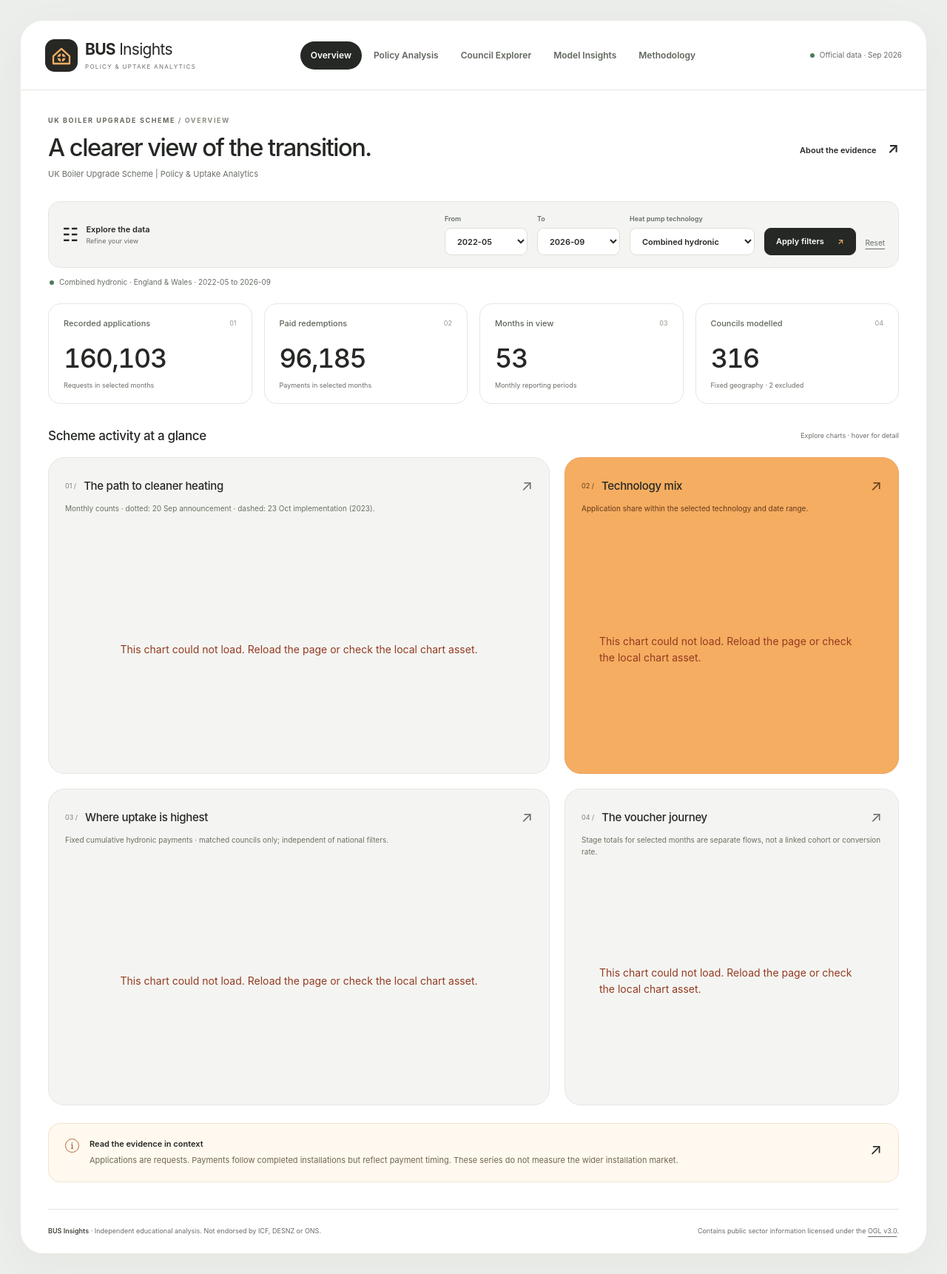
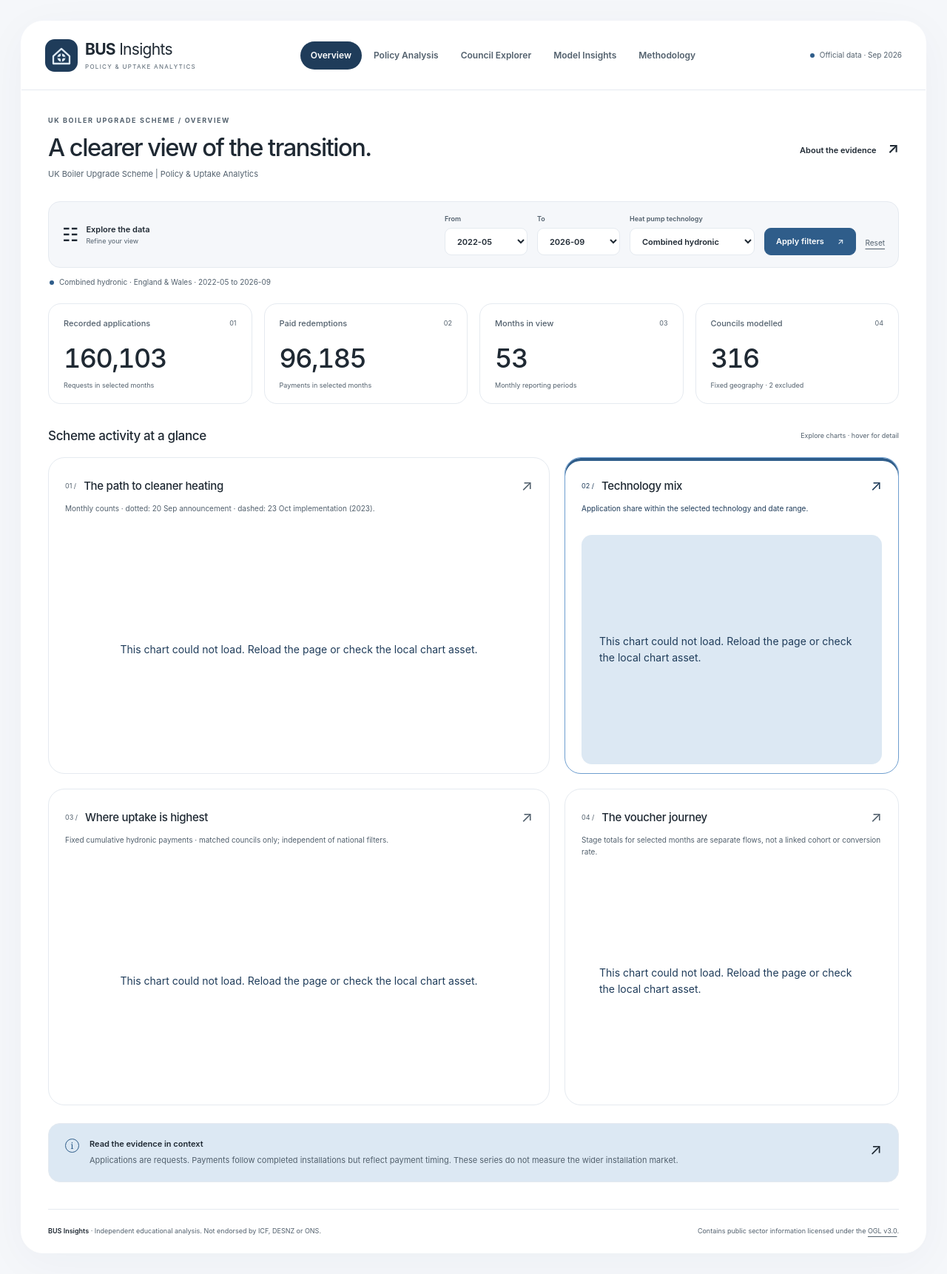
Before and after one commit to AyushSinghRaghuwanshi/uk-boiler-upgrade-scheme-analysis, a Flask app: page / in a window 1280 px wide. Shown: the whole page at 74% size. Run offline with Flask 3, Linux system fonts and the light colour scheme; some libraries are stand-ins or nearby versions.

Commit message:
Refine dashboard with accessible blue colour palette

```diff
--- a/dashboard/static/css/dashboard.css
+++ b/dashboard/static/css/dashboard.css
@@ -1,8 +1,9 @@
 @charset "UTF-8";
 :root {
-  --page: #eceeeb; --surface: #fff; --panel: #f4f5f2; --ink: #252824;
-  --muted: #676e65; --border: #e4e7e0; --orange: #ef9d52; --orange-deep: #a44c15;
-  --radius: 22px; --space: 24px; --shadow: 0 12px 60px #2934260a;
+  --page: #F5F7FA; --surface: #FFFFFF; --panel: #F5F7FA; --ink: #1F2933;
+  --muted: #52606D; --border: #E5EAF0; --primary: #2F5D8A; --dark-blue: #1F3C5A;
+  --light-blue: #DCE8F3; --soft-blue: #6E9ECF;
+  --radius: 22px; --space: 24px; --shadow: 0 12px 60px #1f3c5a0a;
   font-family: Inter, "Segoe UI", -apple-system, BlinkMacSystemFont, Arial, sans-serif;
   color: var(--ink); font-synthesis: none;
 }
@@ -11,7 +12,7 @@ body { margin: 0; padding: 28px; background: var(--page); font-size: 14px; line-
 a { color: inherit; text-underline-offset: 4px; }
 button, input, select { font: inherit; }
 button, select, a { -webkit-tap-highlight-color: transparent; }
-:focus-visible { outline: 3px solid #925020; outline-offset: 4px; }
+:focus-visible { outline: 3px solid var(--primary); outline-offset: 4px; }
 .skip-link { position: fixed; left: 24px; top: -100px; z-index: 50; padding: 12px; background: var(--ink); color: white; }
 .skip-link:focus { top: 12px; }
 .app-shell { max-width: 1540px; margin: auto; background: var(--surface); border: 1px solid #fff; border-radius: 30px; box-shadow: var(--shadow); overflow: hidden; }
@@ -21,15 +22,15 @@ button, select, a { -webkit-tap-highlight-color: transparent; }
 .brand-light { font-weight: 400; }
 .brand small { display: block; font-size: 8px; letter-spacing: 1.3px; margin-top: 5px; color: var(--muted); }
 nav { display: flex; align-items: center; justify-content: center; flex: 1; gap: 2px; }
-nav a { white-space: nowrap; text-decoration: none; color: #5f665d; padding: 10px 14px; border-radius: 25px; font-size: 12px; font-weight: 600; transition: background .18s ease, color .18s ease; }
+nav a { white-space: nowrap; text-decoration: none; color: var(--muted); padding: 10px 14px; border-radius: 25px; font-size: 12px; font-weight: 600; transition: background .18s ease, color .18s ease; }
 nav a:hover { background: var(--panel); color: var(--ink); }
-nav a.active { background: var(--ink); color: #fff; }
+nav a.active { background: var(--dark-blue); color: #fff; }
 .source-badge { display: flex; align-items: center; gap: 7px; font-size: 10px; white-space: nowrap; color: var(--muted); }
-.source-badge > span, .scope-dot { height: 6px; width: 6px; border-radius: 50%; background: #4d7c5b; display: inline-block; flex-shrink: 0; }
+.source-badge > span, .scope-dot { height: 6px; width: 6px; border-radius: 50%; background: var(--primary); display: inline-block; flex-shrink: 0; }
 main { padding: 34px 36px 36px; }
 .page-heading { display: flex; justify-content: space-between; gap: 20px; align-items: center; margin-bottom: 28px; }
-.eyebrow { font-size: 9px; font-weight: 700; letter-spacing: 1.6px; margin: 0 0 10px; color: #62695e; }
-.eyebrow span { color: #868e81; }
+.eyebrow { font-size: 9px; font-weight: 700; letter-spacing: 1.6px; margin: 0 0 10px; color: var(--muted); }
+.eyebrow span { color: var(--muted); }
 h1 { margin: 0 0 6px; font-size: clamp(26px, 2.55vw, 39px); font-weight: 500; letter-spacing: -1.5px; line-height: 1.2; }
 .subtitle { color: var(--muted); font-size: 11px; margin: 8px 0 0; }
 .text-link { font-size: 11px; font-weight: 600; text-decoration: none; white-space: nowrap; }
@@ -39,20 +40,20 @@ h1 { margin: 0 0 6px; font-size: clamp(26px, 2.55vw, 39px); font-weight: 500; le
 .filter-icon { font-size: 25px; font-weight: 400; }
 .filter-intro small { display: block; color: var(--muted); font-size: 9px; font-weight: 400; }
 label { display: flex; flex-direction: column; gap: 5px; color: var(--muted); font-size: 9px; font-weight: 600; }
-select, input[type=search] { height: 37px; padding: 0 30px 0 12px; border: 1px solid #dce1d6; border-radius: 9px; background: #fff; color: var(--ink); font-size: 11px; max-width: 100%; min-width: 112px; }
+select, input[type=search] { height: 37px; padding: 0 30px 0 12px; border: 1px solid var(--border); border-radius: 9px; background: #fff; color: var(--ink); font-size: 11px; max-width: 100%; min-width: 112px; }
 select { cursor: pointer; }
 .council-control { flex: 1 1 185px; max-width: 300px; }
 input[type=search] { padding-right: 12px; }
-.button-primary { display: flex; align-items: center; justify-content: space-between; gap: 18px; cursor: pointer; min-height: 37px; padding: 8px 15px; background: var(--ink); color: white; border: 1px solid var(--ink); border-radius: 9px; font-size: 11px; font-weight: 600; transition: background .18s ease; }
-.button-primary:hover { background: #465040; }
-.button-primary span { color: #f2ae6d; }
+.button-primary { display: flex; align-items: center; justify-content: space-between; gap: 18px; cursor: pointer; min-height: 37px; padding: 8px 15px; background: var(--primary); color: white; border: 1px solid var(--primary); border-radius: 9px; font-size: 11px; font-weight: 600; transition: background .18s ease; }
+.button-primary:hover { background: var(--dark-blue); }
+.button-primary span { color: var(--light-blue); }
 .reset-link { align-self: end; padding: 9px 0; font-size: 10px; color: var(--muted); }
 .scope { color: var(--muted); display: flex; align-items: center; gap: 7px; font-size: 10px; margin: 12px 2px 20px; }
 .kpi-grid { display: grid; grid-template-columns: repeat(4, minmax(0, 1fr)); gap: 16px; margin-bottom: 30px; }
 .kpi { border: 1px solid var(--border); padding: 18px 20px 17px; border-radius: 17px; min-width: 0; }
 .kpi-top { display: flex; justify-content: space-between; gap: 8px; align-items: center; }
-.kpi h2 { font-size: 11px; margin: 0; font-weight: 500; color: #5d6559; }
-.kpi-top > span { font-size: 9px; color: #939b8c; }
+.kpi h2 { font-size: 11px; margin: 0; font-weight: 500; color: var(--muted); }
+.kpi-top > span { font-size: 9px; color: var(--muted); }
 .kpi-value { font-size: clamp(27px, 2.8vw, 43px); line-height: 1.15; margin: 18px 0 9px; font-weight: 500; letter-spacing: -1.5px; font-variant-numeric: tabular-nums; }
 .kpi-value > span { font-size: 11px; letter-spacing: 0; margin-left: 5px; color: var(--muted); white-space: nowrap; }
 .kpi-detail { color: var(--muted); font-size: 9px; margin: 0; }
@@ -61,38 +62,39 @@ input[type=search] { padding-right: 12px; }
 .section-heading > span { color: var(--muted); font-size: 9px; }
 .chart-grid { display: grid; grid-template-columns: repeat(2, minmax(0, 1fr)); gap: 20px; }
 .overview-grid { grid-template-columns: minmax(0, 1.5fr) minmax(0, 1fr); }
-.chart-card { border-radius: var(--radius); background: var(--panel); padding: 22px 22px 12px; border: 1px solid var(--border); min-width: 0; }
+.chart-card { border-radius: var(--radius); background: var(--surface); padding: 22px 22px 12px; border: 1px solid var(--border); min-width: 0; }
 .chart-heading { display: flex; align-items: center; gap: 10px; }
-.chart-index { color: #7a8275; font-size: 9px; }
+.chart-index { color: var(--muted); font-size: 9px; }
 .chart-heading h3 { font-size: 15px; font-weight: 500; letter-spacing: -.3px; margin: 0; }
-.chart-arrow { margin-left: auto; font-size: 20px; color: #686f62; }
-.chart-note { color: #697162; font-size: 10px; line-height: 1.55; margin: 8px 0 12px; min-height: 31px; }
+.chart-arrow { margin-left: auto; font-size: 20px; color: var(--muted); }
+.chart-note { color: var(--muted); font-size: 10px; line-height: 1.55; margin: 8px 0 12px; min-height: 31px; }
 .chart { width: 100%; min-width: 0; height: 310px; }
-.accent-card { background: #f5ad61; border-color: #eda25b; }
-.accent-card .chart-note, .accent-card .chart-index, .accent-card .chart-arrow { color: #653b1c; }
-.evidence-note { display: flex; align-items: start; gap: 14px; background: #fff9ef; padding: 19px 22px; border: 1px solid #f1e2cd; border-radius: 16px; margin: 24px 0 0; }
-.note-icon { display: grid; place-items: center; border: 1px solid #b66e38; color: #9c511a; border-radius: 50%; width: 19px; height: 19px; font: 12px Georgia, serif; flex-shrink: 0; margin-top: 1px; }
+.accent-card { background: var(--surface); border-color: var(--soft-blue); box-shadow: inset 0 4px 0 var(--primary); }
+.accent-card .chart { background: var(--light-blue); border-radius: 14px; }
+.accent-card .chart-note, .accent-card .chart-index, .accent-card .chart-arrow { color: var(--dark-blue); }
+.evidence-note { display: flex; align-items: start; gap: 14px; background: var(--light-blue); padding: 19px 22px; border: 1px solid var(--border); border-radius: 16px; margin: 24px 0 0; }
+.note-icon { display: grid; place-items: center; border: 1px solid var(--primary); color: var(--primary); border-radius: 50%; width: 19px; height: 19px; font: 12px Georgia, serif; flex-shrink: 0; margin-top: 1px; }
 .evidence-note h2 { font-size: 11px; margin: 0 0 4px; font-weight: 600; }
-.evidence-note p { font-size: 11px; line-height: 1.7; color: #706650; margin: 0; }
+.evidence-note p { font-size: 11px; line-height: 1.7; color: var(--muted); margin: 0; }
 .evidence-note > a { font-size: 21px; text-decoration: none; margin-left: auto; }
 .table-card { margin-top: 28px; border: 1px solid var(--border); border-radius: 18px; padding: 22px; min-width: 0; }
 .table-scroll { overflow: auto; max-height: 500px; border: 1px solid var(--border); border-radius: 10px; }
 table { width: 100%; border-collapse: collapse; font-size: 11px; font-variant-numeric: tabular-nums; white-space: nowrap; }
-th { text-align: left; font-size: 9px; font-weight: 600; color: #656e60; background: #f2f4ef; position: sticky; top: 0; z-index: 1; }
+th { text-align: left; font-size: 9px; font-weight: 600; color: var(--muted); background: var(--panel); position: sticky; top: 0; z-index: 1; }
 th, td { padding: 13px 15px; border-bottom: 1px solid var(--border); }
 td a { font-weight: 500; }
-tbody tr:hover, .selected-row { background: #fff4e6; }
-.method-intro { background: var(--ink); color: #fff; padding: 32px; border-radius: var(--radius); max-width: 100%; margin-bottom: 24px; }
-.method-intro .eyebrow { color: #f2ae6d; }
+tbody tr:hover, .selected-row { background: var(--light-blue); }
+.method-intro { background: var(--dark-blue); color: #fff; padding: 32px; border-radius: var(--radius); max-width: 100%; margin-bottom: 24px; }
+.method-intro .eyebrow { color: var(--light-blue); }
 .method-intro h2 { font-size: 29px; font-weight: 400; letter-spacing: -.8px; margin: 10px 0; }
-.method-intro p { max-width: 670px; color: #d2d7cc; font-size: 14px; margin-bottom: 0; }
+.method-intro p { max-width: 670px; color: var(--light-blue); font-size: 14px; margin-bottom: 0; }
 .method-grid { display: grid; grid-template-columns: repeat(2, minmax(0, 1fr)); gap: 20px; }
-.method-card { background: var(--panel); border: 1px solid var(--border); padding: 28px; border-radius: var(--radius); }
-.method-number { color: #9a541e; font-size: 12px; }
+.method-card { background: var(--surface); border: 1px solid var(--border); padding: 28px; border-radius: var(--radius); }
+.method-number { color: var(--primary); font-size: 12px; }
 .method-card h2 { font-size: 20px; font-weight: 500; letter-spacing: -.5px; margin: 12px 0; }
-.method-card p { color: #62695b; font-size: 12px; line-height: 1.85; }
-.accent-method { background: #f8c085; border-color: #f8c085; }
-.accent-method p { color: #59462f; }
+.method-card p { color: var(--muted); font-size: 12px; line-height: 1.85; }
+.accent-method { background: var(--surface); border-color: var(--soft-blue); box-shadow: inset 0 4px 0 var(--primary); }
+.accent-method p { color: var(--muted); }
 .source-list { list-style: none; padding: 0; margin: 0; }
 .source-list li { display: flex; align-items: center; gap: 25px; justify-content: space-between; padding: 20px 0; border-bottom: 1px solid var(--border); }
 .source-list li > div:first-child { max-width: 70%; }
@@ -104,8 +106,8 @@ tbody tr:hover, .selected-row { background: #fff4e6; }
 .licence { line-height: 1.8; margin: 22px 0; }
 footer { display: flex; justify-content: space-between; gap: 20px; border-top: 1px solid var(--border); margin: 0 36px; padding: 22px 0; color: var(--muted); font-size: 9px; }
 footer > span { max-width: 55%; }
-footer strong { font-weight: 600; color: #41463c; }
-.chart-error { display: grid; place-items: center; color: #943a21; padding: 24px; }
+footer strong { font-weight: 600; color: var(--ink); }
+.chart-error { display: grid; place-items: center; color: var(--dark-blue); padding: 24px; }
 @media (min-width: 1400px) { .app-header { padding: 26px 36px; } nav a { padding: 11px 18px; font-size: 13px; } .chart { height: 330px; } }
 @media (max-width: 1150px) { .source-badge { display: none; } nav { justify-content: flex-end; } .app-header { padding: 22px; gap: 12px; } nav a { padding: 10px 12px; } main { padding: 28px; } .filter-intro { flex-basis: 100%; } }
 @media (max-width: 850px) { body { padding: 16px; } .app-shell { border-radius: 22px; } .app-header { flex-wrap: wrap; gap: 18px; } nav { justify-content: flex-start; width: 100%; flex: auto; flex-wrap: wrap; gap: 3px; } nav a { font-size: 11px; padding: 9px 12px; } .page-heading > .text-link { display: none; } .kpi-grid { grid-template-columns: repeat(2, minmax(0, 1fr)); } .chart-grid { grid-template-columns: minmax(0, 1fr); } .chart { height: 330px; } .kpi-value { font-size: 36px; } .method-card { padding: 22px; } footer { margin: 0 28px; flex-direction: column; gap: 9px; } footer > span { max-width: 100%; } }
--- a/dashboard/static/js/dashboard.js
+++ b/dashboard/static/js/dashboard.js
@@ -6,12 +6,12 @@ function chartLayout(spec) {
   const base = {
     autosize: true,
     paper_bgcolor: "rgba(0,0,0,0)", plot_bgcolor: "rgba(0,0,0,0)",
-    font: {family: "Inter, Segoe UI, Arial, sans-serif", color: "#41453f", size: 11},
+    font: {family: "Inter, Segoe UI, Arial, sans-serif", color: "#52606D", size: 11},
     margin: {l: 56, r: 18, t: 12, b: 76},
-    xaxis: {gridcolor: "#e2e5df", zeroline: false, automargin: true, tickfont: {size: 10}},
-    yaxis: {gridcolor: "#e2e5df", zerolinecolor: "#cdd2c9", automargin: true},
+    xaxis: {gridcolor: "#E5EAF0", zeroline: false, automargin: true, tickfont: {size: 10}},
+    yaxis: {gridcolor: "#E5EAF0", zerolinecolor: "#DCE8F3", automargin: true},
     legend: {orientation: "h", x: 0, y: small ? -.3 : -.22, font: {size: 10}},
-    hoverlabel: {bgcolor: "#fff", font: {color: "#252624"}},
+    hoverlabel: {bgcolor: "#fff", font: {color: "#1F2933"}},
     showlegend: true,
   };
   const layout = {...base, ...spec.layout};
--- a/dashboard/views.py
+++ b/dashboard/views.py
@@ -4,8 +4,8 @@ import pandas as pd
 
 from .charts import (
     INK,
-    ORANGE,
-    TEAL,
+    BLUE,
+    SECONDARY_BLUE,
     GREY,
     figure,
     line,
@@ -34,7 +34,7 @@ def overview(root, args):
                 regions.paid_per_1000,
                 regions.region,
                 "Payments / 1,000",
-                TEAL,
+                SECONDARY_BLUE,
                 orientation="h",
                 hovertemplate="%{y}<br>%{x:.2f} / 1,000 households<extra></extra>",
             )
@@ -73,7 +73,13 @@ def overview(root, args):
                 "Monthly counts · dotted: 20 Sep announcement · dashed: 23 Oct implementation (2023).",
                 [
                     line(frame.index, frame.applications, "Applications"),
-                    line(frame.index, frame.paid, "Paid redemptions", ORANGE),
+                    line(
+                        frame.index,
+                        frame.paid,
+                        "Paid redemptions",
+                        SECONDARY_BLUE,
+                        dash="dash",
+                    ),
                 ],
                 shapes=policy_markers(),
                 xaxis=dict(
@@ -98,8 +104,8 @@ def overview(root, args):
                         labels=[labels[x] for x in shares.index],
                         textinfo="none",
                         marker=dict(
-                            colors=[INK, "#fff2d7", "#a94a16"],
-                            line=dict(color="#f5ad61", width=3),
+                            colors=[BLUE, SECONDARY_BLUE, INK],
+                            line=dict(color="#FFFFFF", width=3),
                         ),
                         hovertemplate="%{label}<br>%{value:,.0f} applications · %{percent}<extra></extra>",
                     )
@@ -124,7 +130,7 @@ def overview(root, args):
                             ]
                         ],
                         "Vouchers",
-                        ORANGE,
+                        BLUE,
                         hovertemplate="%{x}<br>%{y:,.0f}<extra></extra>",
                     )
                 ],
@@ -163,7 +169,7 @@ def policy(root, args):
         "95% projected-mean interval",
         GREY,
         fill="tonexty",
-        fillcolor="rgba(146,152,148,.18)",
+        fillcolor="rgba(120,136,150,.18)",
         hoverinfo="skip",
     )
     return dict(
@@ -211,7 +217,7 @@ def policy(root, args):
                     lower,
                     upper,
                     line(fit.month, fit.counterfactual, "No-break projection", GREY),
-                    line(fit.month, fit.fitted, "Segmented fit", ORANGE),
+                    line(fit.month, fit.fitted, "Segmented fit", BLUE),
                     dict(
                         type="scatter",
                         mode="markers",
@@ -232,7 +238,7 @@ def policy(root, args):
                         comparison.technology,
                         comparison.average_post_contrast,
                         "Application contrast",
-                        ORANGE,
+                        BLUE,
                         error_y=dict(
                             type="data",
                             symmetric=False,
@@ -339,7 +345,7 @@ def council(root, args):
                             1000 * frame.paid.sum() / frame.households.sum(),
                         ],
                         "Payments / 1,000",
-                        ORANGE,
+                        BLUE,
                     )
                 ],
                 showlegend=False,
@@ -353,7 +359,7 @@ def council(root, args):
                         shares,
                         housing,
                         "Share",
-                        TEAL,
+                        SECONDARY_BLUE,
                         orientation="h",
                         hovertemplate="%{y}<br>%{x:.1f}%<extra></extra>",
                     )
@@ -426,7 +432,7 @@ def models(root, args):
             figure(
                 "How the candidates compare",
                 "Five geographic holdouts · comparison scores share selection data; lower MAE is better.",
-                [bar(scores.model, scores.MAE_per_1000, "Rate MAE", ORANGE)],
+                [bar(scores.model, scores.MAE_per_1000, "Rate MAE", BLUE)],
                 showlegend=False,
                 yaxis=dict(title=dict(text="MAE: payments / 1,000 households")),
             ),
@@ -445,7 +451,7 @@ def models(root, args):
                         type="histogram",
                         x=residual.tolist(),
                         name="Rate residual",
-                        marker=dict(color=TEAL),
+                        marker=dict(color=SECONDARY_BLUE),
                         nbinsx=22,
                     )
                 ],
@@ -465,7 +471,7 @@ def models(root, args):
                         .str.replace("_share", "")
                         .str.replace("_", " ")
                         .tolist(),
-                        marker=dict(color=ORANGE, size=9),
+                        marker=dict(color=BLUE, size=9),
                         name="Rate ratio",
                         error_x=dict(
                             type="data",
```
Also changed, not shown: dashboard/charts.py (+9 -9 lines), dashboard/static/logo.svg.
